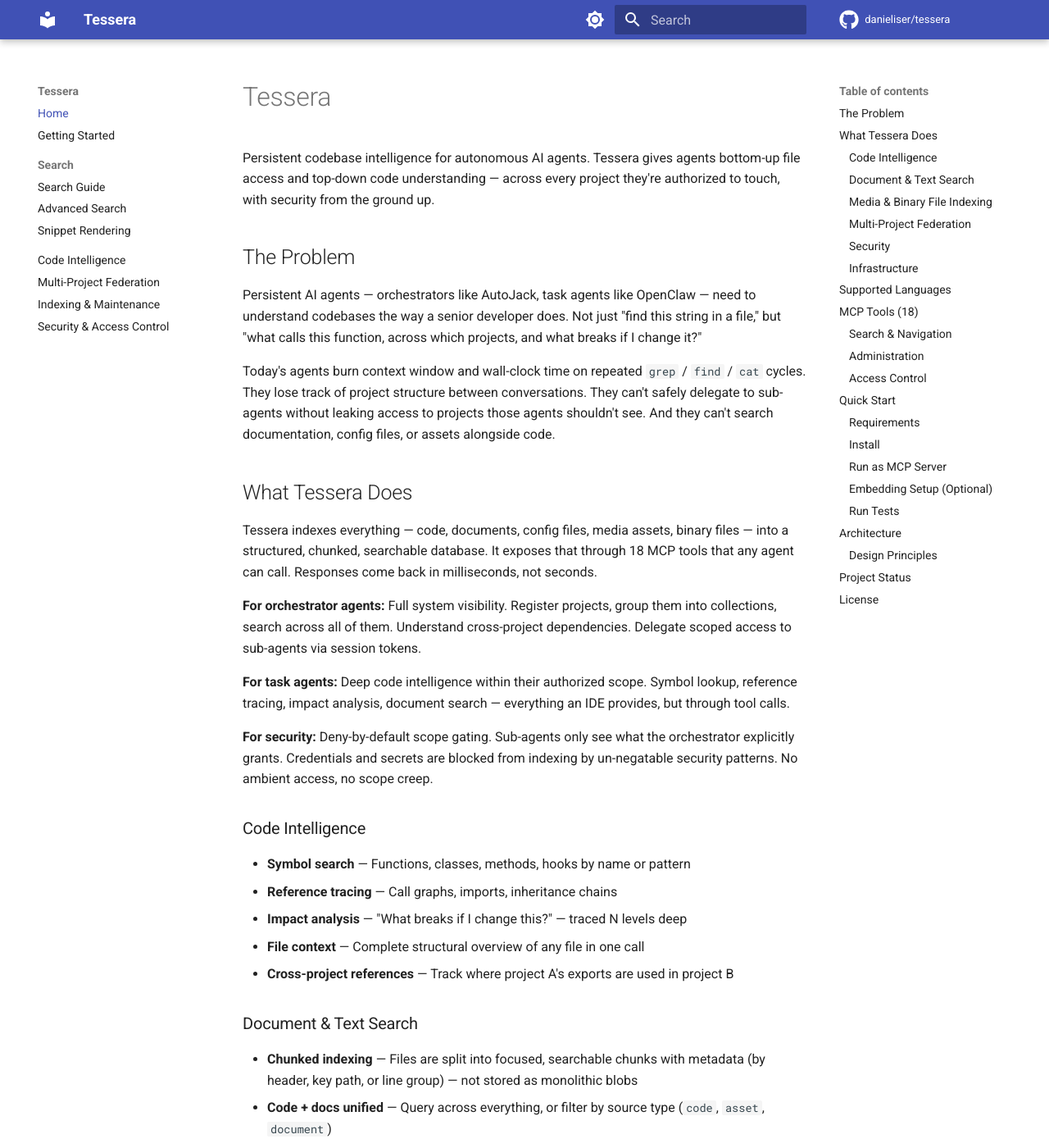
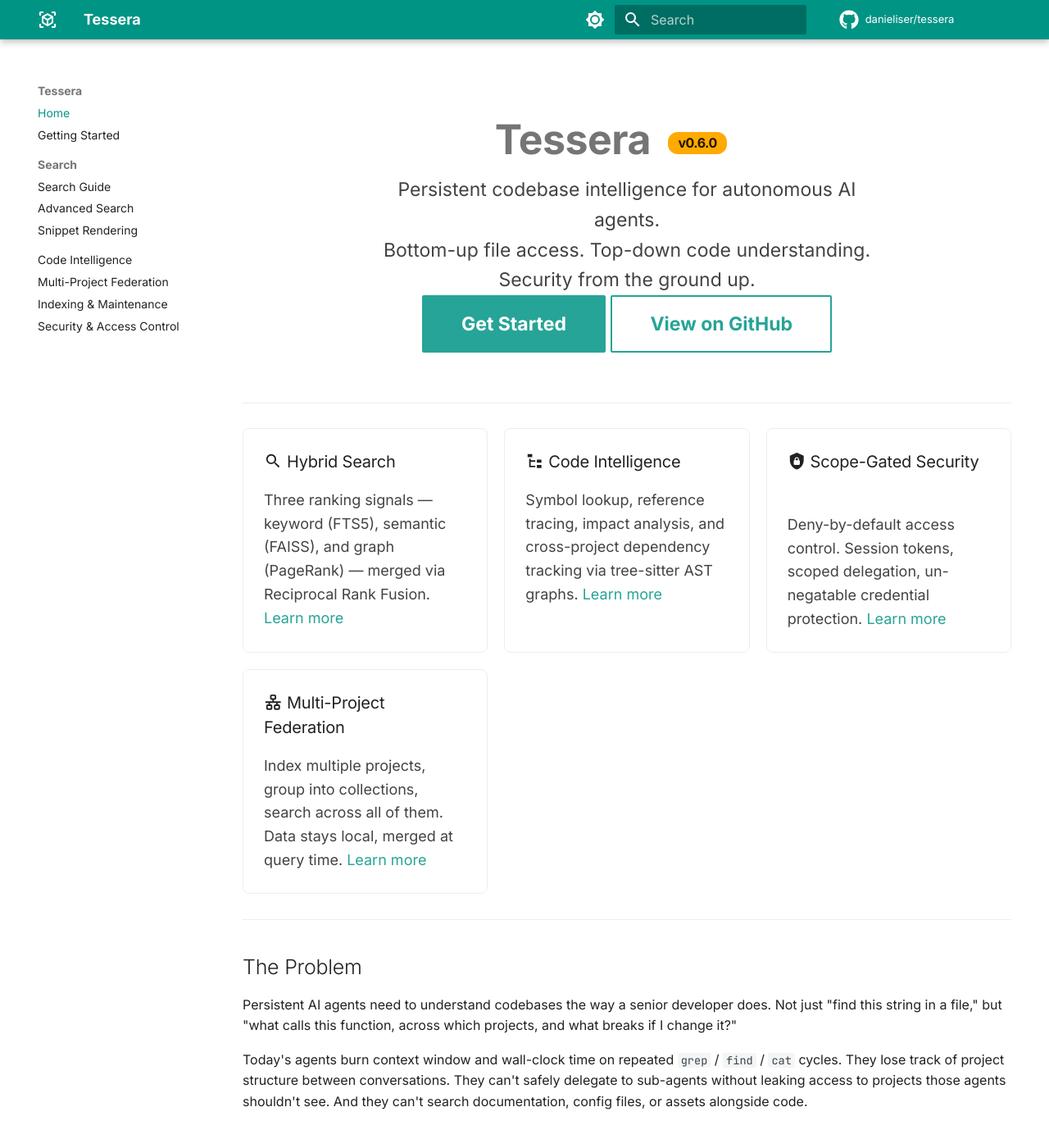
Before and after one commit to danieliser/tessera, an MkDocs documentation site: the page built from docs/index.md, in a window 1280 px wide and 1400 px high. Shown: the whole window at 82% size. Built offline with MkDocs 1.6.1 and Material for MkDocs 9.7.7, drawn with Linux system fonts in a browser that asks for light colours; comment, search, counter and statistics services are not loaded; some of the changed text lies outside the part shown.

Commit message:
Spruce up docs site: teal/amber theme, hero landing, feature cards, v0.6.0
- Update version from v0.3.0 to v0.6.0, mark Phase 5 as Done
- Teal primary + amber accent color scheme
- Inter + JetBrains Mono fonts
- Hero section with CTA buttons on landing page
- Feature card grid (search, code intel, security, federation)
- Custom CSS for cards, hero, version badge
- Navigation footer, auto-hiding header

Co-Authored-By: Claude Opus 4.6 <noreply@anthropic.com>

```diff
--- a/docs/index.md
+++ b/docs/index.md
@@ -1,10 +1,51 @@
-# Tessera
+---
+hide:
+  - toc
+---
 
-Persistent codebase intelligence for autonomous AI agents. Tessera gives agents bottom-up file access and top-down code understanding — across every project they're authorized to touch, with security from the ground up.
+<div class="hero" markdown>
+
+# Tessera <span class="version-badge">v0.6.0</span>
+
+Persistent codebase intelligence for autonomous AI agents.<br>
+Bottom-up file access. Top-down code understanding. Security from the ground up.
+
+[Get Started](getting-started.md){ .md-button .md-button--primary }
+[View on GitHub](https://github.com/danieliser/tessera){ .md-button }
+
+</div>
+
+---
+
+<div class="feature-grid" markdown>
+
+<div class="card" markdown>
+### :material-magnify: Hybrid Search
+Three ranking signals — keyword (FTS5), semantic (FAISS), and graph (PageRank) — merged via Reciprocal Rank Fusion. [Learn more](search-guide.md)
+</div>
+
+<div class="card" markdown>
+### :material-file-tree: Code Intelligence
+Symbol lookup, reference tracing, impact analysis, and cross-project dependency tracking via tree-sitter AST graphs. [Learn more](code-intelligence.md)
+</div>
+
+<div class="card" markdown>
+### :material-shield-lock: Scope-Gated Security
+Deny-by-default access control. Session tokens, scoped delegation, un-negatable credential protection. [Learn more](security.md)
+</div>
+
+<div class="card" markdown>
+### :material-lan: Multi-Project Federation
+Index multiple projects, group into collections, search across all of them. Data stays local, merged at query time. [Learn more](multi-project.md)
+</div>
+
+</div>
+
+---
 
 ## The Problem
 
-Persistent AI agents — orchestrators like AutoJack, task agents like OpenClaw — need to understand codebases the way a senior developer does. Not just "find this string in a file," but "what calls this function, across which projects, and what breaks if I change it?"
+Persistent AI agents need to understand codebases the way a senior developer does. Not just "find this string in a file," but "what calls this function, across which projects, and what breaks if I change it?"
 
 Today's agents burn context window and wall-clock time on repeated `grep` / `find` / `cat` cycles. They lose track of project structure between conversations. They can't safely delegate to sub-agents without leaking access to projects those agents shouldn't see. And they can't search documentation, config files, or assets alongside code.
 
@@ -171,7 +212,7 @@ MCP Server (stdio)
 
 ## Project Status
 
-**v0.3.0** — Core system operational. Code intelligence, document indexing, media asset cataloging, federation, and access control all working.
+**v0.6.0** — Hybrid search with semantic snippet scoring, PPR graph ranking, collapsed ancestry context, and stale index detection.
 
 | Phase | Status | What |
 |-------|--------|------|
@@ -180,7 +221,7 @@ MCP Server (stdio)
 | 3 | Done | Collection federation + cross-project refs |
 | 4 | Done | Document indexing + drift adapter + ignore config + text formats |
 | 4.5 | Done | Media/binary file metadata catalog |
-| 5 | Planned | PPR graph intelligence |
+| 5 | Done | PPR graph ranking + semantic snippet scoring |
 | 6 | Planned | Always-on file watcher |
 
 ## License
--- /dev/null
+++ b/docs/stylesheets/extra.css
@@ -0,0 +1,69 @@
+/* Tessera docs — custom styles */
+
+/* Hero section on landing page */
+.md-content .hero {
+  text-align: center;
+  padding: 2rem 1rem 1rem;
+  margin-bottom: 2rem;
+}
+
+.md-content .hero h1 {
+  font-size: 2.5rem;
+  font-weight: 700;
+  margin-bottom: 0.5rem;
+}
+
+.md-content .hero p {
+  font-size: 1.15rem;
+  opacity: 0.85;
+  max-width: 640px;
+  margin: 0 auto;
+}
+
+/* Soften code blocks slightly */
+.highlight code {
+  font-size: 0.82rem;
+}
+
+/* Feature grid for landing page */
+.feature-grid {
+  display: grid;
+  grid-template-columns: repeat(auto-fit, minmax(280px, 1fr));
+  gap: 1rem;
+  margin: 1.5rem 0;
+}
+
+.feature-grid .card {
+  border: 1px solid var(--md-default-fg-color--lightest);
+  border-radius: 8px;
+  padding: 1.25rem;
+  transition: border-color 0.2s;
+}
+
+.feature-grid .card:hover {
+  border-color: var(--md-accent-fg-color);
+}
+
+.feature-grid .card h3 {
+  margin-top: 0;
+  font-size: 1rem;
+}
+
+.feature-grid .card p {
+  font-size: 0.9rem;
+  opacity: 0.85;
+  margin-bottom: 0;
+}
+
+/* Version badge */
+.version-badge {
+  display: inline-block;
+  background: var(--md-accent-fg-color);
+  color: var(--md-accent-bg-color);
+  padding: 0.15rem 0.6rem;
+  border-radius: 12px;
+  font-size: 0.8rem;
+  font-weight: 600;
+  vertical-align: middle;
+  margin-left: 0.5rem;
+}
--- a/mkdocs.yml
+++ b/mkdocs.yml
@@ -9,15 +9,15 @@ theme:
   palette:
     - media: "(prefers-color-scheme: light)"
       scheme: default
-      primary: indigo
-      accent: deep purple
+      primary: teal
+      accent: amber
       toggle:
         icon: material/brightness-7
         name: Switch to dark mode
     - media: "(prefers-color-scheme: dark)"
       scheme: slate
-      primary: indigo
-      accent: deep purple
+      primary: teal
+      accent: amber
       toggle:
         icon: material/brightness-4
         name: Switch to light mode
@@ -27,13 +27,28 @@ theme:
     - navigation.sections
     - navigation.expand
     - navigation.top
+    - navigation.footer
     - search.suggest
     - search.highlight
     - content.code.copy
     - content.code.annotate
     - toc.follow
+    - header.autohide
   icon:
     repo: fontawesome/brands/github
+    logo: material/cube-scan
+  font:
+    text: Inter
+    code: JetBrains Mono
+
+extra:
+  social:
+    - icon: fontawesome/brands/github
+      link: https://github.com/danieliser/tessera
+  generator: false
+
+extra_css:
+  - stylesheets/extra.css
 
 markdown_extensions:
   - admonition
@@ -47,11 +62,15 @@ markdown_extensions:
   - pymdownx.tabbed:
       alternate_style: true
   - pymdownx.snippets
+  - pymdownx.emoji:
+      emoji_index: !!python/name:material.extensions.emoji.twemoji
+      emoji_generator: !!python/name:material.extensions.emoji.to_svg
   - tables
   - toc:
       permalink: true
   - attr_list
   - md_in_html
+  - def_list
 
 nav:
   - Home: index.md
```
Also changed, not shown: README.md (+2 -2 lines).
